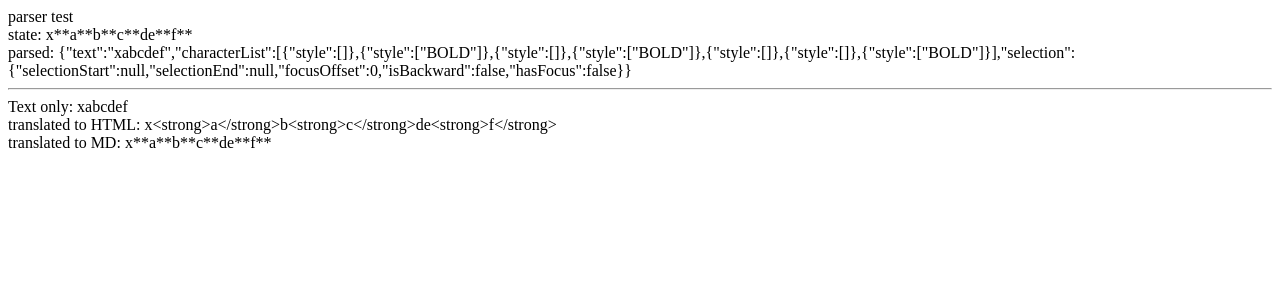
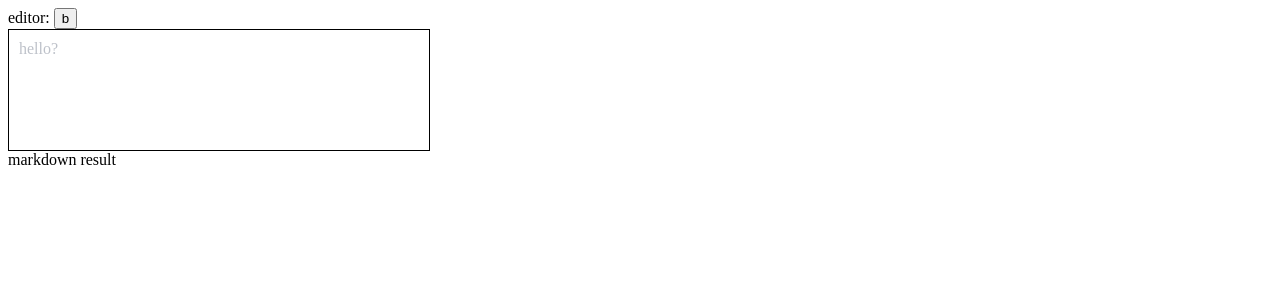
Before and after one commit to sivadej/md-parser-proprietary, a React (Create React App) app: page / in a window 1280 px wide. Shown: the top 300 px of the page. Built offline with nearby package versions, Linux system fonts and the light colour scheme.

Commit message:
add markdown-draft-js

```diff
--- a/package.json
+++ b/package.json
@@ -8,10 +8,12 @@
     "@testing-library/user-event": "^12.1.10",
     "@types/draft-js": "^0.10.44",
     "@types/jest": "^26.0.15",
+    "@types/markdown-draft-js": "^2.2.2",
     "@types/node": "^12.0.0",
     "@types/react": "^16.9.53",
     "@types/react-dom": "^16.9.8",
     "draft-js": "^0.11.7",
+    "markdown-draft-js": "^2.2.1",
     "react": "^17.0.1",
     "react-dom": "^17.0.1",
     "react-scripts": "4.0.0",
@@ -42,6 +44,5 @@
       "last 1 safari version"
     ]
   },
-  "devDependencies": {
-  }
+  "devDependencies": {}
 }
--- a/src/App.tsx
+++ b/src/App.tsx
@@ -1,14 +1,8 @@
 import React from 'react';
 import MyEditor from './MyEditor';
-import Proprietary from './Proprietary';
 
 function App() {
-  return (
-    <div>
-      <MyEditor />
-      <Proprietary />
-    </div>
-  );
+  return <MyEditor />;
 }
 
 export default App;
--- a/src/MyEditor.tsx
+++ b/src/MyEditor.tsx
@@ -1,35 +1,60 @@
-import React, { useState } from 'react';
+import React, { useState, useRef, useEffect } from 'react';
 import { Editor, EditorState, RichUtils } from 'draft-js';
+import { draftToMarkdown, markdownToDraft } from 'markdown-draft-js';
 
 import 'draft-js/dist/Draft.css';
 import styles from './MyEditor.module.css';
 
-function MyEditor(): JSX.Element {
+function MyEditor({ focusOnMount = true }): JSX.Element {
   const [editorState, setEditorState] = useState(() =>
     EditorState.createEmpty()
   );
+  const [selectionState, setSelectionState] = useState(
+    editorState.getSelection()
+  );
+  const editorRef: any = useRef<HTMLElement>(null);
 
-  // const dropUndoRedoStacks = (): void => {
-  //   // editorState maintains arrays undoStack and redoStack, not needed onSubmit
-  //   // return editorState obj with empty undo/redo arrays
-  // };
+  useEffect(() => {
+    if (editorRef.current && focusOnMount) editorRef.current.focus();
+  }, [focusOnMount]);
 
-  function onChange(state: any) {
+  const inlineStyle = editorState.getCurrentInlineStyle();
+  const isBold = inlineStyle.has('BOLD');
+  // const hasFocus = selectionState.getHasFocus();
+
+  function onChange(state: EditorState): void {
     setEditorState(state);
   }
 
   function onBoldClick() {
     onChange(RichUtils.toggleInlineStyle(editorState, 'BOLD'));
+    // editorRef.current.focus();
+  }
+
+  // console.log('selection state', JSON.stringify(selectionState, null, 2));
+
+  function showButtons() {
+    console.log('show buttons');
+  }
+
+  function hideButtons() {
+    console.log('hide buttons');
   }
 
   return (
     <div>
-      editor: <button onClick={onBoldClick}>B</button>
+      editor: <button onClick={onBoldClick}>{isBold ? 'B' : 'b'}</button>
       <div className={styles.editorContainer}>
-        <Editor editorState={editorState} onChange={setEditorState} />
+        <Editor
+          editorState={editorState}
+          onChange={setEditorState}
+          placeholder='hello?'
+          ref={editorRef}
+          onFocus={showButtons}
+          onBlur={hideButtons}
+        />
       </div>
-      <hr />
-      editorState: {JSON.stringify(editorState)}
+      <div>markdown result</div>
     </div>
   );
 }
--- a/src/index.tsx
+++ b/src/index.tsx
@@ -2,12 +2,10 @@ import React from 'react';
 import ReactDOM from 'react-dom';
 import App from './App';
 import reportWebVitals from './reportWebVitals';
-import ParserTest from './ParserTest';
 
 ReactDOM.render(
   <React.StrictMode>
-    {/* <App /> */}
-    <ParserTest />
+    <App />
   </React.StrictMode>,
   document.getElementById('root')
 );
```
Also changed, not shown: 1 other file (tests, documents, lock files or other folders).
